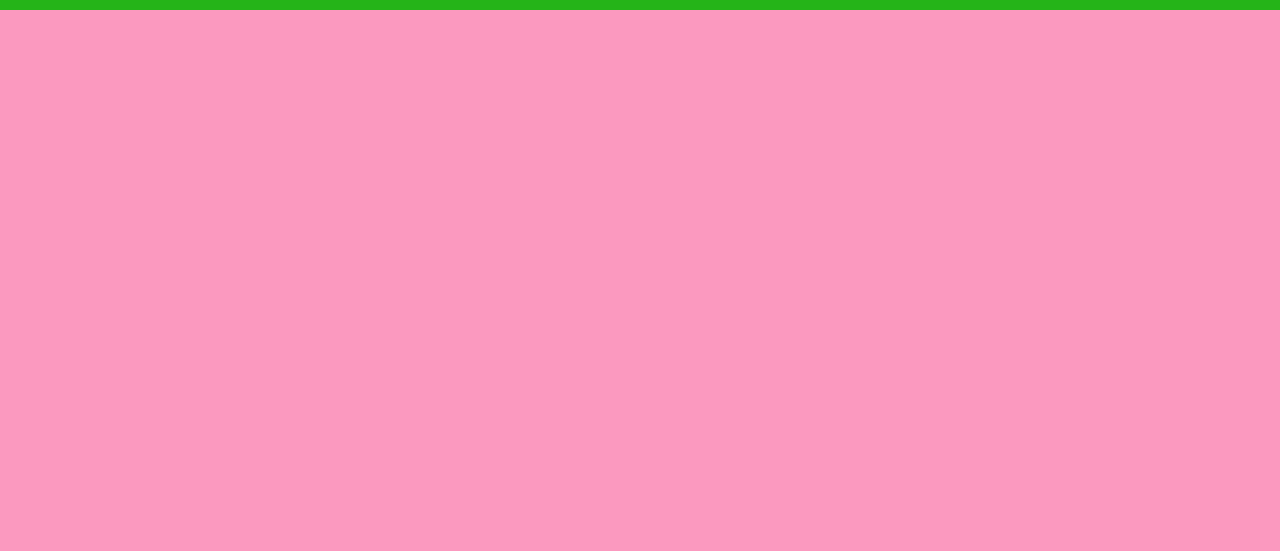
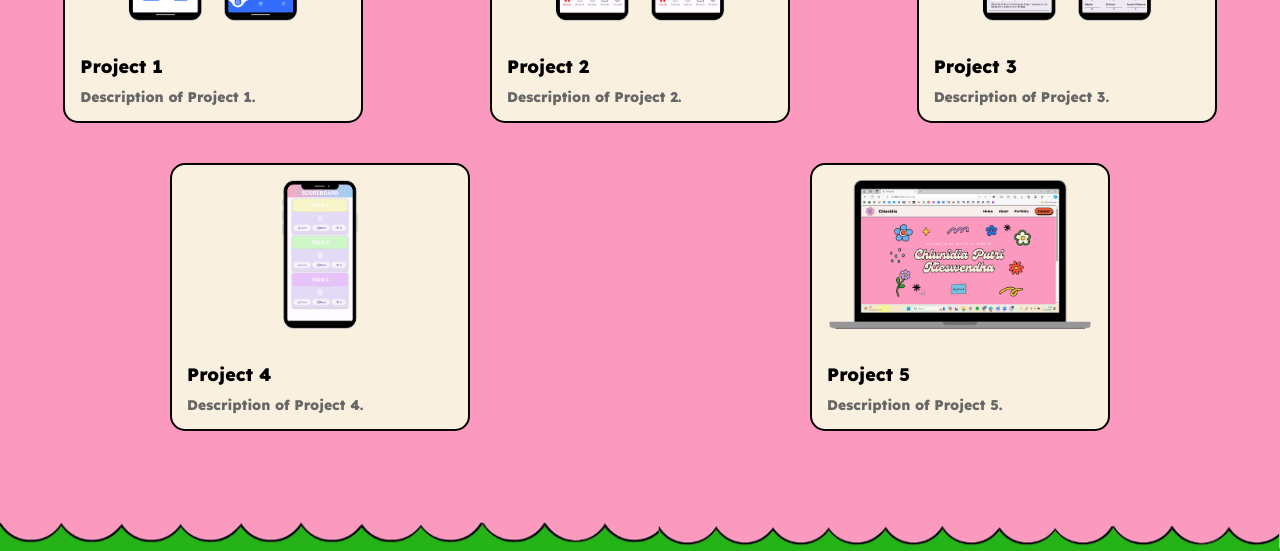
Before and after one commit to Chlunidia/myportfolio, a plain HTML site: page portfolio.html in a window 1280 px wide. Shown: the part 246-797 px from the top of the page. Drawn offline with Linux system fonts and the light colour scheme.

Commit message:
Create portfolio page

```diff
--- a/portfolio.html
+++ b/portfolio.html
@@ -10,6 +10,44 @@
 </head>
 <body>
     <div id="navbar-container"></div>
+    <div class="portfolio-container">
+        <!-- Card 1 -->
+        <div class="portfolio-card">
+            <img class="portfolio-img" src="assets/images/omotrash.png" alt="Project 1">
+            <div class="portfolio-details">
+                <h3 class="project-title">Project 1</h3>
+                <p class="project-description">Description of Project 1.</p>
+            </div>
+        </div>
+        <div class="portfolio-card">
+            <img class="portfolio-img" src="assets/images/appsel.png" alt="Project 1">
+            <div class="portfolio-details">
+                <h3 class="project-title">Project 2</h3>
+                <p class="project-description">Description of Project 2.</p>
+            </div>
+        </div>
+        <div class="portfolio-card">
+            <img class="portfolio-img" src="assets/images/pokedex.png" alt="Project 1">
+            <div class="portfolio-details">
+                <h3 class="project-title">Project 3</h3>
+                <p class="project-description">Description of Project 3.</p>
+            </div>
+        </div>
+        <div class="portfolio-card">
+            <img class="portfolio-img" src="assets/images/scoreboard.png" alt="Project 1">
+            <div class="portfolio-details">
+                <h3 class="project-title">Project 4</h3>
+                <p class="project-description">Description of Project 4.</p>
+            </div>
+        </div>
+        <div class="portfolio-card">
+            <img class="portfolio-img" src="assets/images/web.png" alt="Project 1">
+            <div class="portfolio-details">
+                <h3 class="project-title">Project 5</h3>
+                <p class="project-description">Description of Project 5.</p>
+            </div>
+        </div>
+    </div>
     <div id="footer-container"></div>
 </body>
 <script src="script.js"></script>
--- a/styles.css
+++ b/styles.css
@@ -487,13 +487,13 @@ svg {
 
 .contact-form {
     position: relative;
-    min-height: 100vh;
+    min-height: 50vh;
     z-index: 0;
-    padding: 30px;
+    padding: 10px;
     justify-content: center;
     display: grid;
     grid-template-columns: 1fr;
-    align-items: center;
+    align-content: space-evenly;
 }
 
 .contact-main {
@@ -501,6 +501,7 @@ svg {
     grid-template-columns: 1fr 1fr;
     background-color: #F9F0DF;
     border-radius: 15px;
+    margin: 40px;
     overflow: hidden;
     border: 2px solid black;
 }
@@ -510,7 +511,6 @@ svg {
     padding: 3em;
     box-shadow: 2px 9px -17px rgba(0, 0, 0, 0.05);
     border-radius: 8px;
-    margin-bottom: 20px;
 }
 
 .contact-img {
@@ -518,20 +518,21 @@ svg {
     padding: 40px;
     border-radius: 8px;
     align-items: center;
+    justify-content: center;
     display: grid;
 }
 
 .contact-img img {
-    max-width: 100%;
+    max-width: 80%;
 }
 
 .contact-form input,
 .contact-form textarea {
     outline: 2px solid #000;
-    margin-top: 10px;
+    margin-top: 5px;
     font-size: 16px;
     color: #666;
-    padding: 14px 20px;
+    padding: 10px;
     width: 100%;
     box-sizing: border-box;
     border: none;
@@ -557,3 +558,46 @@ svg {
     border-radius: 35px;
     cursor: pointer;
 }
+
+.portfolio-container {
+    display: flex;
+    flex-wrap: wrap;
+    justify-content: space-around;
+}
+
+.portfolio-card {
+    width: 300px;
+    margin: 20px;
+    border: 2px solid #000;
+    border-radius: 15px;
+    overflow: hidden;
+    background-color: #F9F0DF;
+    transition: transform 0.3s ease-in-out;
+}
+
+.portfolio-card:hover {
+    transform: scale(1.05);
+}
+
+.portfolio-img {
+    width: 100%;
+    height: auto;
+    padding: 15px;
+}
+
+.portfolio-details {
+    padding: 15px;
+}
+
+.project-title {
+    font-family: 'Lexend', sans-serif;
+    font-size: 18px;
+    font-weight: 500;
+    margin-bottom: 10px;
+}
+
+.project-description {
+    font-family: 'Lexend', sans-serif;
+    font-size: 14px;
+    color: #666;
+}
```
Also changed, not shown: contact.html (+2 -1 lines), assets/images/appsel.png (added), assets/images/omotrash.png (added), assets/images/pokedex.png (added), assets/images/scoreboard.png (added), assets/images/web.png (added).
